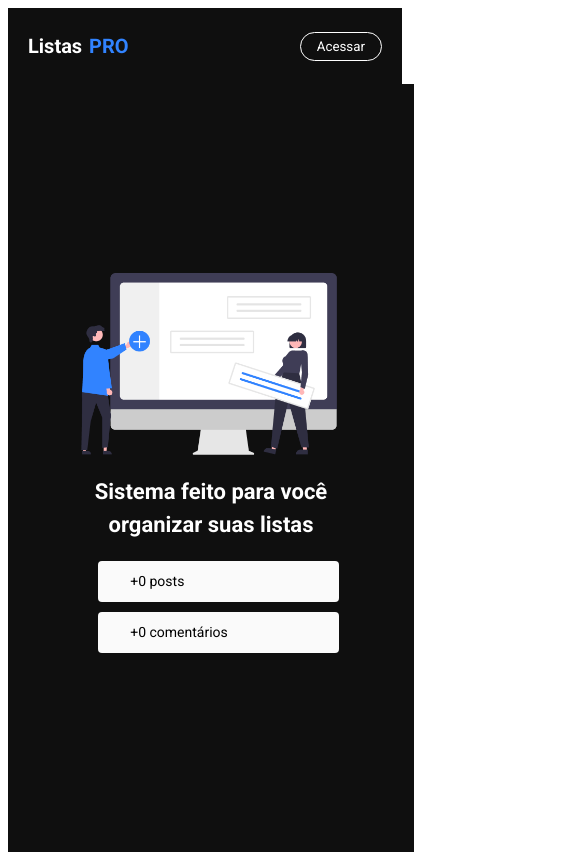
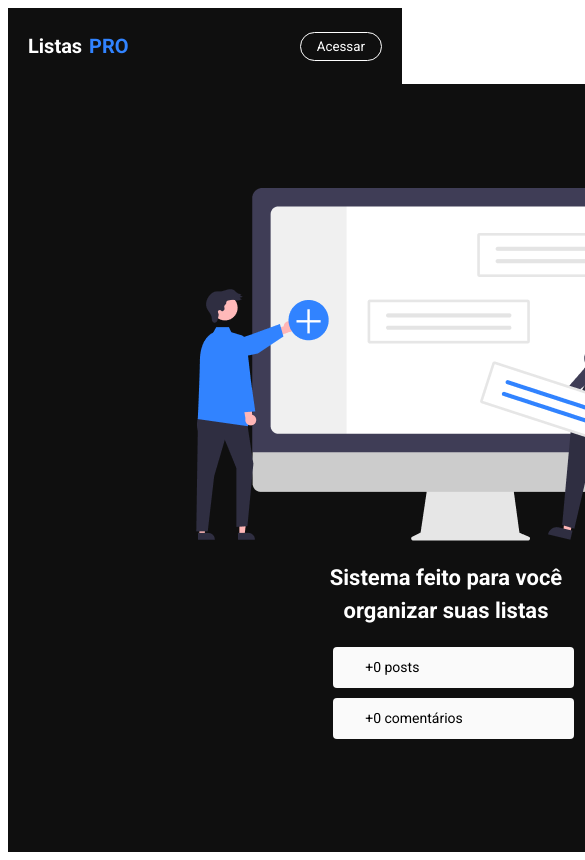
Before and after one commit to MikeSV2809/ListasPRO, a Next.js app: page / in a window 390 px wide. Shown: the top 860 px of the page, 585 px wide, since content can reach past the window. Built offline with nearby package versions, Linux system fonts and the light colour scheme; no server answers; the database is empty.

Commit message:
Alterações de css

```diff
--- a/src/pages/home.module.css
+++ b/src/pages/home.module.css
@@ -2,7 +2,7 @@
 
 .container {
     background-color: #0f0f0f;
-    width: 100%;
+    width: 100vh;
     max-width: 1350px;
     min-height: calc(100vh - 76px);
     display: flex;
@@ -65,7 +65,7 @@
 
 @media screen and (max-width: 580px) {
     .hero {
-        max-width: 80%;
+        max-width: 100vh;
     }
 
     .title {
@@ -86,6 +86,6 @@
     }
 
     .container {
-        width: 100%;
+        width: 100vh;
     }
 }
```
Also changed, not shown: src/pages/dashboard/styles.module.css (+6 -6 lines).
